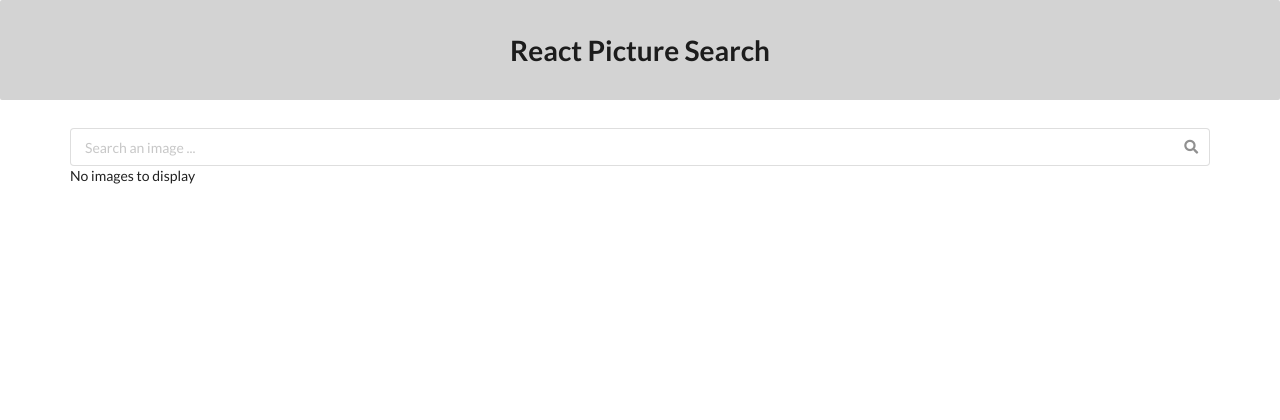
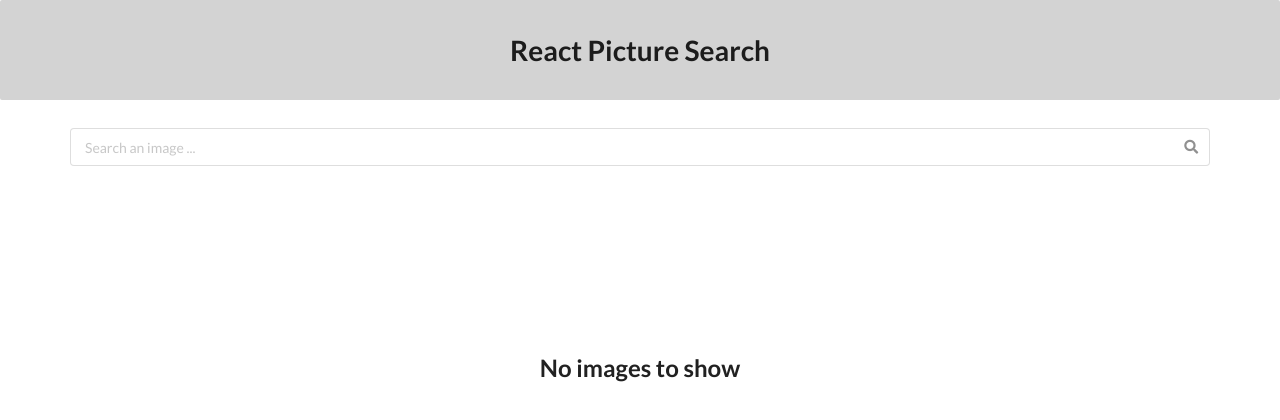
Before and after one commit to OussamaAlouat/pictures-search-react, a React (Create React App) app: page / in a window 1280 px wide. Shown: the top 420 px of the page. Built offline with nearby package versions, Linux system fonts and the light colour scheme.

Commit message:
Fix css and use no data component

```diff
--- a/src/components/App.js
+++ b/src/components/App.js
@@ -29,7 +29,7 @@ class App extends React.Component  {
       )
     } else {
       return (
-        <div>
+        <div style= {{ height: '100%' }}>
           <SearchBar onSubmit={this.onSearchSubmit} />
           <ImageList images={this.state.elements}></ImageList>
         </div>
--- a/src/components/ImageList.js
+++ b/src/components/ImageList.js
@@ -2,6 +2,7 @@ import React from 'react';
 import ImageCard from './ImageCard';
 
 import './imageList.css';
+import NoData from './NoData';
 
 const ImageList = (props) => {
   const images  =  props.images.map(image => {
@@ -9,7 +10,7 @@ const ImageList = (props) => {
   });
 
   if (!images.length) {
-    return <div>No images to display</div>
+    return <NoData/>
   }
 
   return(
--- a/src/components/app.css
+++ b/src/components/app.css
@@ -4,7 +4,7 @@
   padding-left: 5rem;
   padding-right: 5rem;
   padding-top: 2rem;
-  height: 100%;
+  height: 88%;
 }
 
 .header-container {
```
